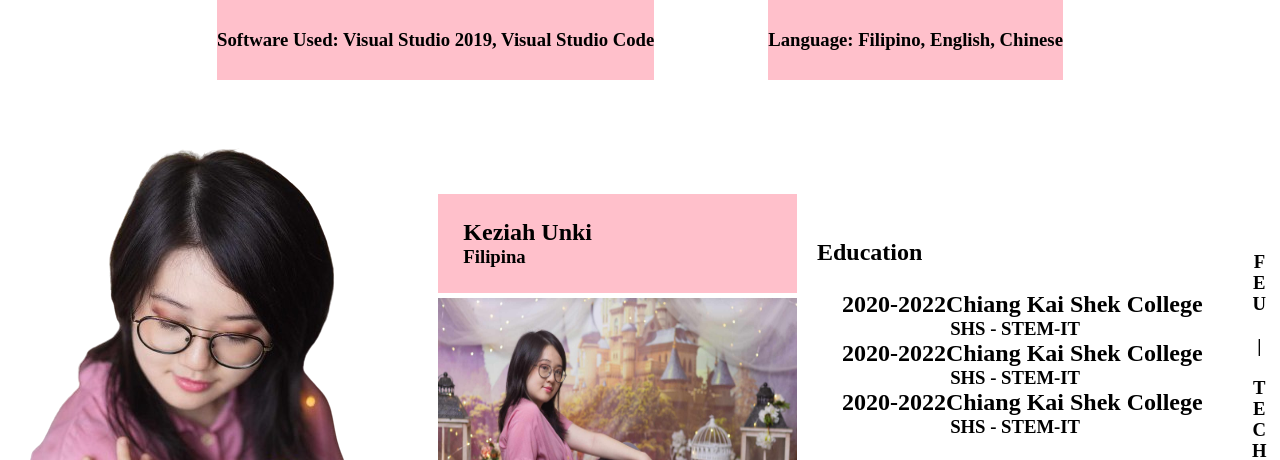
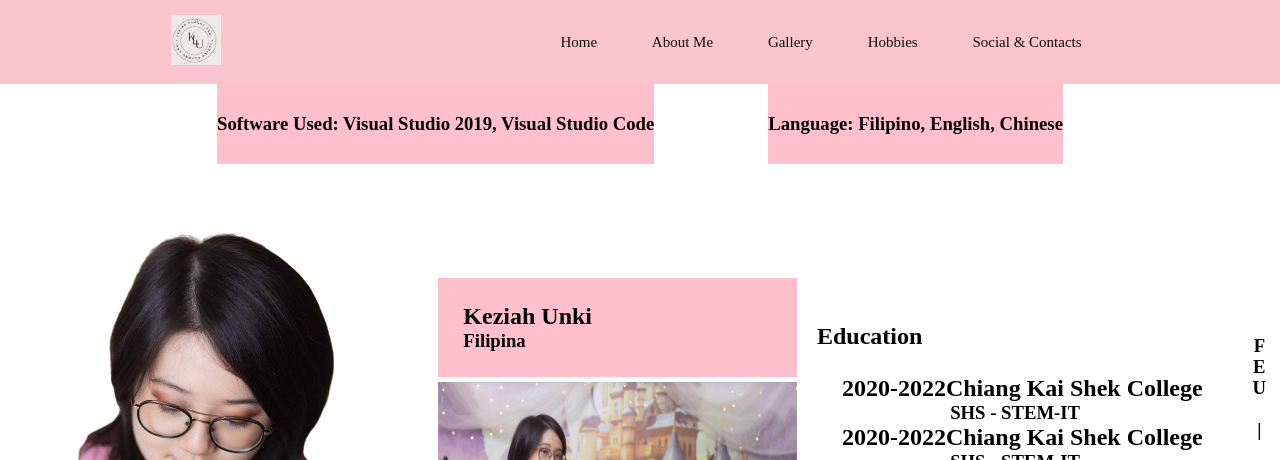
Before and after one commit to U-Keziah/WD-Finals, a plain HTML site: page pages/about-me/index.html in a window 1280 px wide. Shown: the top 460 px of the page. Drawn offline with Linux system fonts and the light colour scheme.

Commit message:
feat(header): Added Header to each page

```diff
--- /dev/null
+++ b/assets/css/header.css
@@ -0,0 +1,39 @@
+* {
+    padding: 0;
+    margin: 0;
+  }
+
+  header {
+    display: flex;
+    flex-direction: row;
+    justify-content: space-around;
+    align-items: center;
+    padding: 15px;
+    background-color: rgb(251, 197, 206);
+
+    & .logo_01{
+      transition: all 0.5s ease-in-out;
+      &:hover {
+        transform: scale(1.5);
+      }
+    }
+
+
+    & .header_nav {
+      width: 45vw;
+      display: flex;
+      flex-direction: row;
+      justify-content: space-around;
+
+      & a {
+        text-decoration: none;
+        font-size: 15px;
+        color: rgb(18, 13, 4);
+        transition: all 0.5s ease-in-out;
+
+        &:hover {
+          transform: scale(1.2);
+        }
+      }
+    }
+  }
--- a/pages/about-me/index.html
+++ b/pages/about-me/index.html
@@ -5,8 +5,22 @@
     <meta name="viewport" content="width=device-width, initial-scale=1.0" />
     <title>About Me</title>
     <link rel="stylesheet" href="./assets/css/style.css" />
+    <link rel="stylesheet" href="../../assets/css/header.css">
   </head>
   <body>
+    <header>
+      <div class="logo">
+        <img src="../../assets/img/logo.png" alt="" height="50" width="50">
+    </div>
+
+    <nav class="header_nav">
+        <a href="../../index.html">Home</a>
+        <a href="../about-me/index.html">About Me</a>
+        <a href="../gallery/index.html">Gallery</a>
+        <a href="../extra-activities/index.html">Hobbies</a>
+        <a href="../socials/index.html">Social & Contacts</a>
+    </nav>
+    </header>
     <section id="about-me">
       <div class="top-container">
         <div class="left container">
--- /dev/null
+++ b/pages/socials/assets/css/style.css
@@ -0,0 +1,8 @@
+* {
+    padding: 0;
+    margin: 0;
+  }
+
+#s-c {
+    display: flex;
+}
```
Also changed, not shown: pages/socials/index.html (added, +46 -0 lines), assets/css/transition.css (added), assets/img/logo.png (added), pages/contacts/assets/css/style.css (deleted), pages/contacts/assets/js/scripts.js (deleted), pages/socials/assets/img/keziah-cosplay.png (added), pages/socials/assets/js/scripts.js (added).
